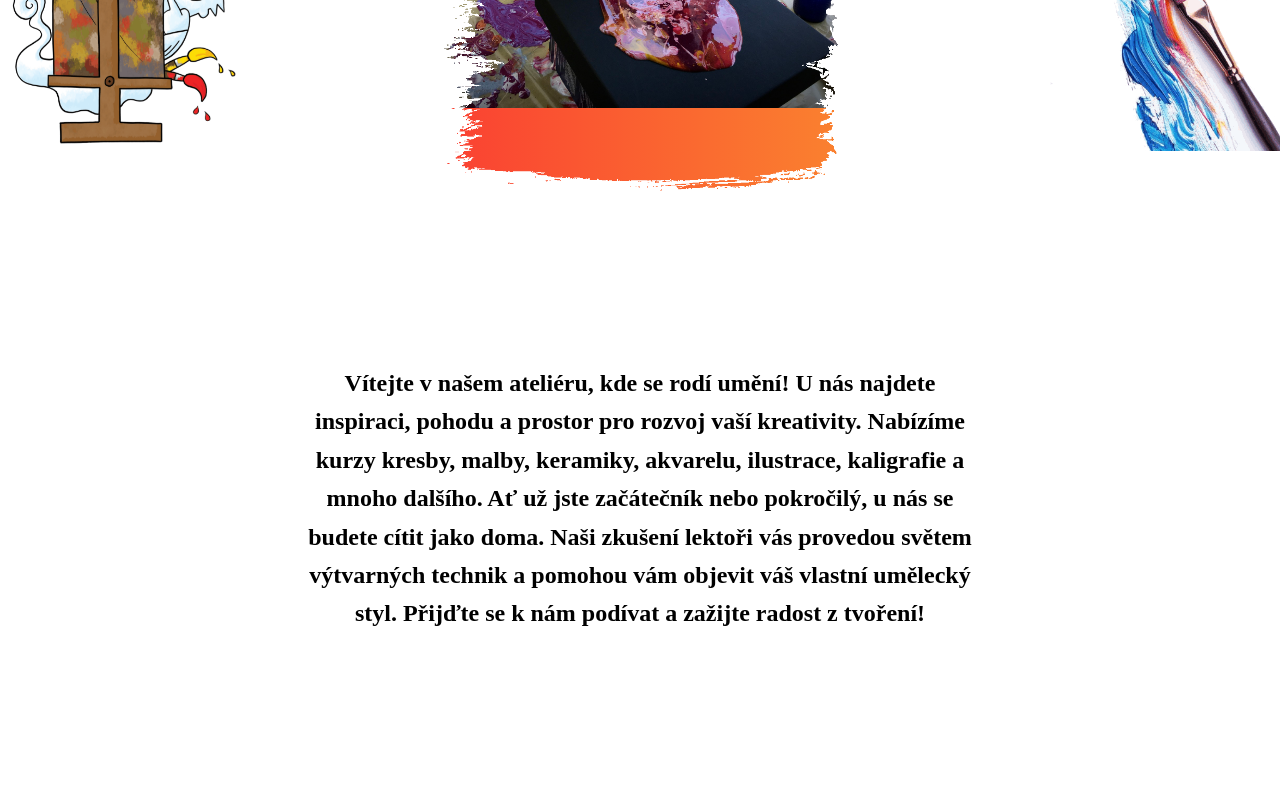
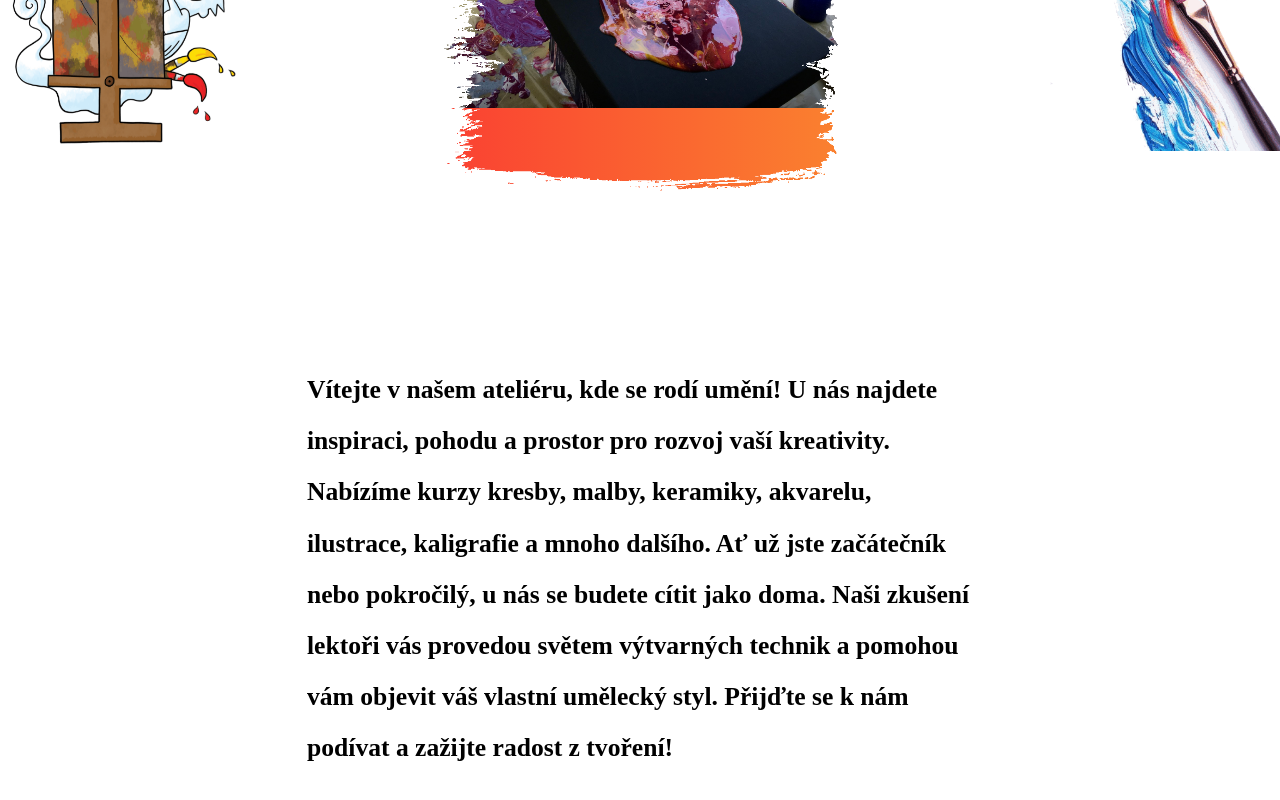
Before and after one commit to pulcovamon/tvorive-kurzy, a React (Vite) app: page / in a window 1280 px wide. Shown: the part 649-1449 px from the top of the page. Built offline with nearby package versions, Linux system fonts and the light colour scheme; the HTML template or start-up script is replaced by a standard one; a web font is replaced by a local one.

Commit message:
align welcome text left and make it bigger

```diff
--- a/src/App.css
+++ b/src/App.css
@@ -188,9 +188,10 @@ h2 {
 }
 
 .welcome-text {
-  font-size: 1.5em;
+  font-size: 1.6em;
   word-wrap: break-word;
-  line-height: 1.6;
+  line-height: 2;
+  text-align: left;
 }
 
 .slideshow {
```
